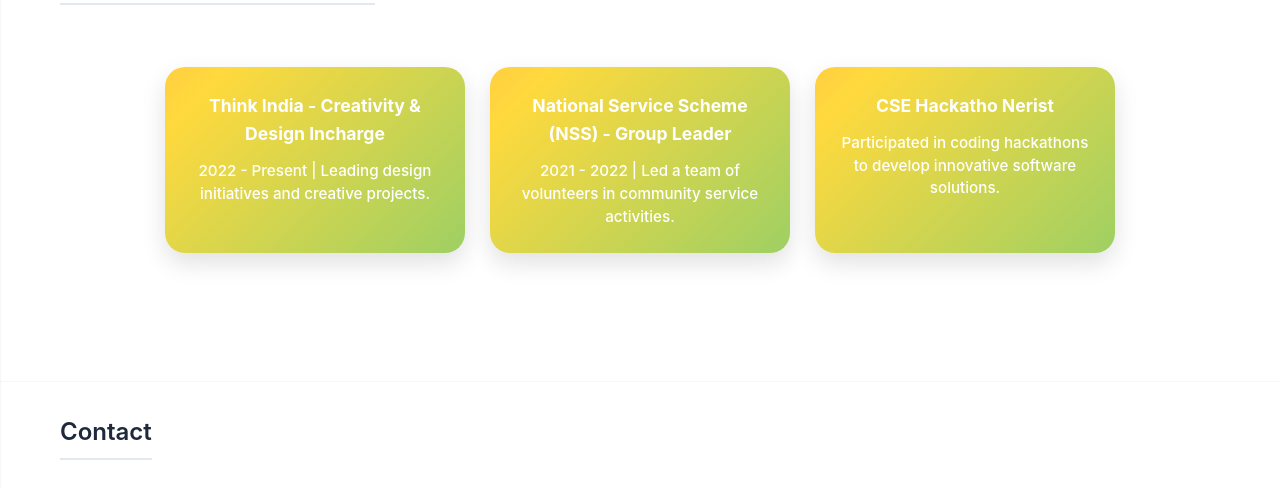
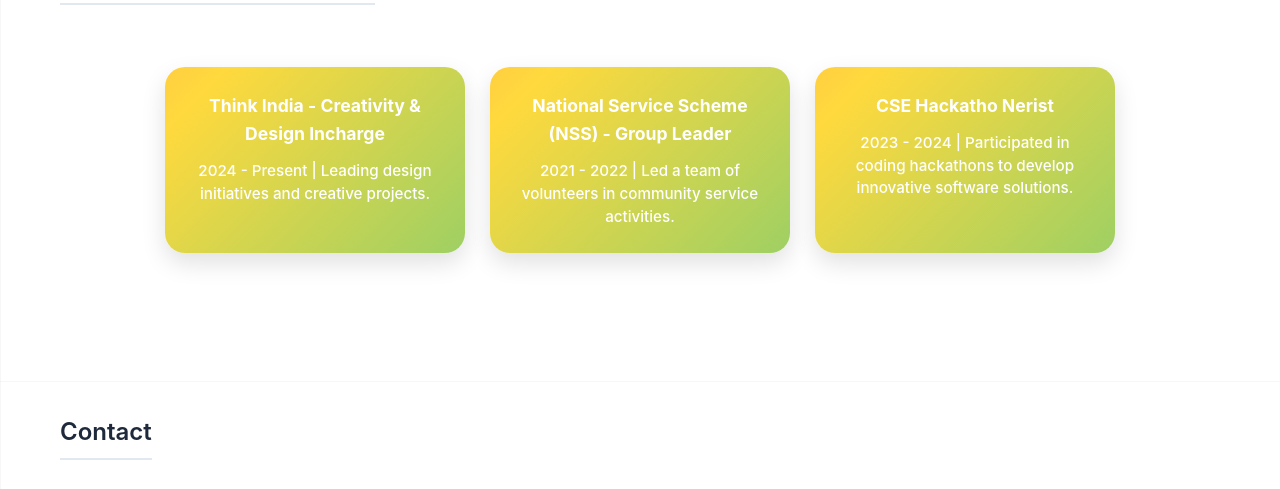
Before and after one commit to amitkumar97097/Portfolio-Website-New, a plain HTML site: page index.html in a window 1280 px wide. Shown: the part 6819-7308 px from the top of the page. Drawn offline with nearby package versions, Linux system fonts and the light colour scheme.

Commit message:
Update index.html

```diff
--- a/index.html
+++ b/index.html
@@ -443,7 +443,7 @@
             <div class="volunteering-card">
                 <div class="volunteering-info">
                     <h3>Think India - Creativity & Design Incharge</h3>
-                    <p>2022 - Present | Leading design initiatives and creative projects.</p>
+                    <p>2024 - Present | Leading design initiatives and creative projects.</p>
                 </div>
             </div>
             <!-- Card 2 -->
@@ -457,7 +457,7 @@
             <div class="volunteering-card">
                 <div class="volunteering-info">
                     <h3>CSE Hackatho Nerist</h3>
-                    <p>Participated in coding hackathons to develop innovative software solutions.</p>
+                    <p>2023 - 2024 | Participated in coding hackathons to develop innovative software solutions.</p>
                 </div>
             </div>
         </div>
```
